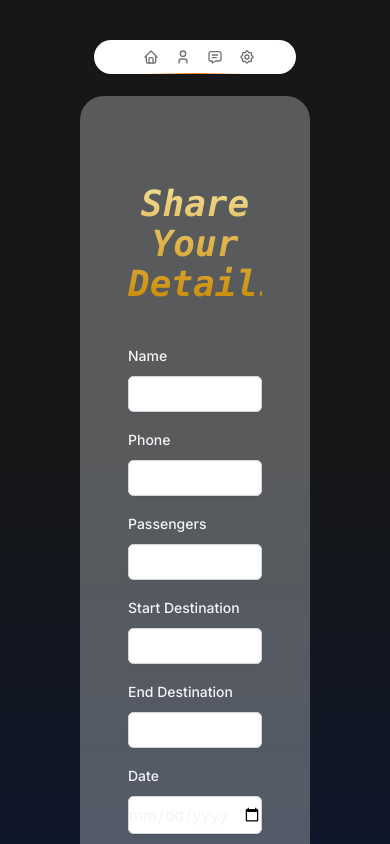
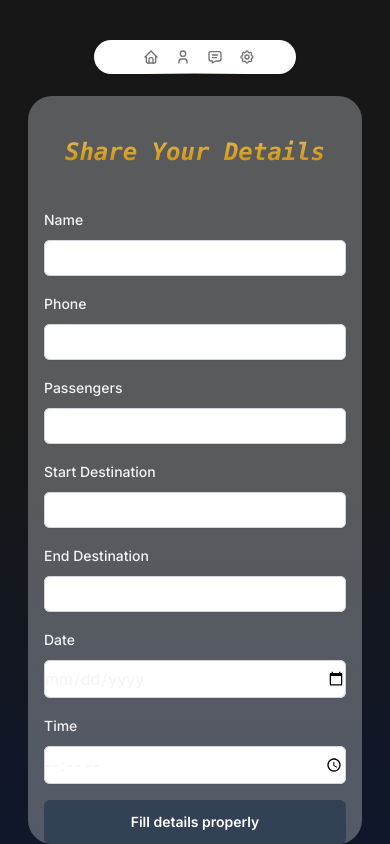
Before and after one commit to dhruv-gour07/naayra-travels, a Next.js app: page /contact in a window 390 px wide. Built offline with nearby package versions, Linux system fonts and the light colour scheme.

Commit message:
Update page.tsx

```diff
--- a/src/app/contact/page.tsx
+++ b/src/app/contact/page.tsx
@@ -64,10 +64,10 @@ export default function Contact() {
   }, [text]);
   return (
     <>
-      <div className="mx-20 my-24 sm:mx-56 sm:my-32 object-cover border-transparent rounded-3xl bg-slate-100 bg-opacity-30">
-        <div className="flex min-h-full flex-1 flex-col justify-center px-12 py-12 lg:px-8">
+      <div className="mx-7 my-24 sm:mx-56 sm:my-32 object-cover border-transparent rounded-3xl bg-slate-100 bg-opacity-30">
+        <div className="flex min-h-full flex-1 flex-col justify-center px-4 lg:px-8">
           <div className="sm:mx-auto sm:w-full sm:max-w-sm">
-            <h1 className="text-4xl pt-10  md:text-5xl font-semibold italic font-mono text-center bg-clip-text text-transparent bg-gradient-to-b from-yellow-100 to-yellow-600 bg-opacity-50">
+            <h1 className="text-2xl pt-10 md:text-5xl font-semibold italic font-mono text-center bg-clip-text text-transparent bg-gradient-to-b from-yellow-100 to-yellow-600 bg-opacity-50">
               Share Your Details <br />
             </h1>
           </div>
```
